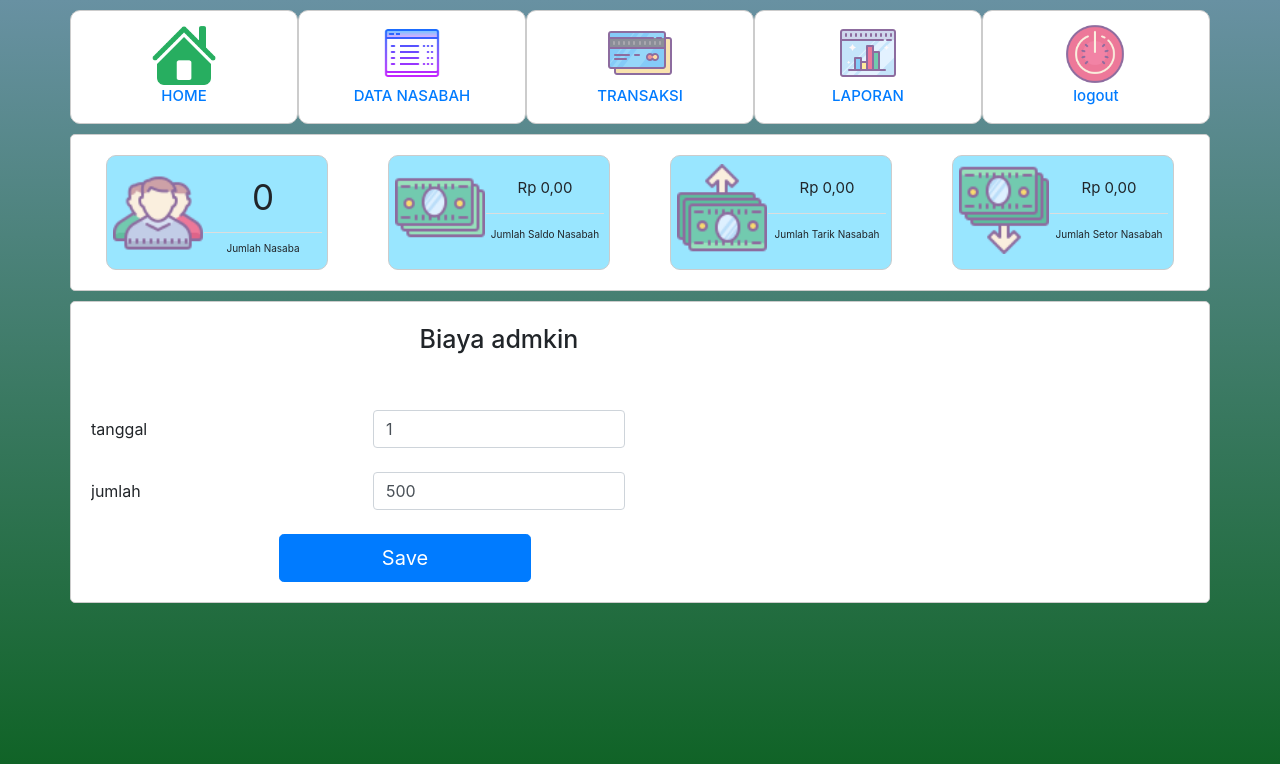
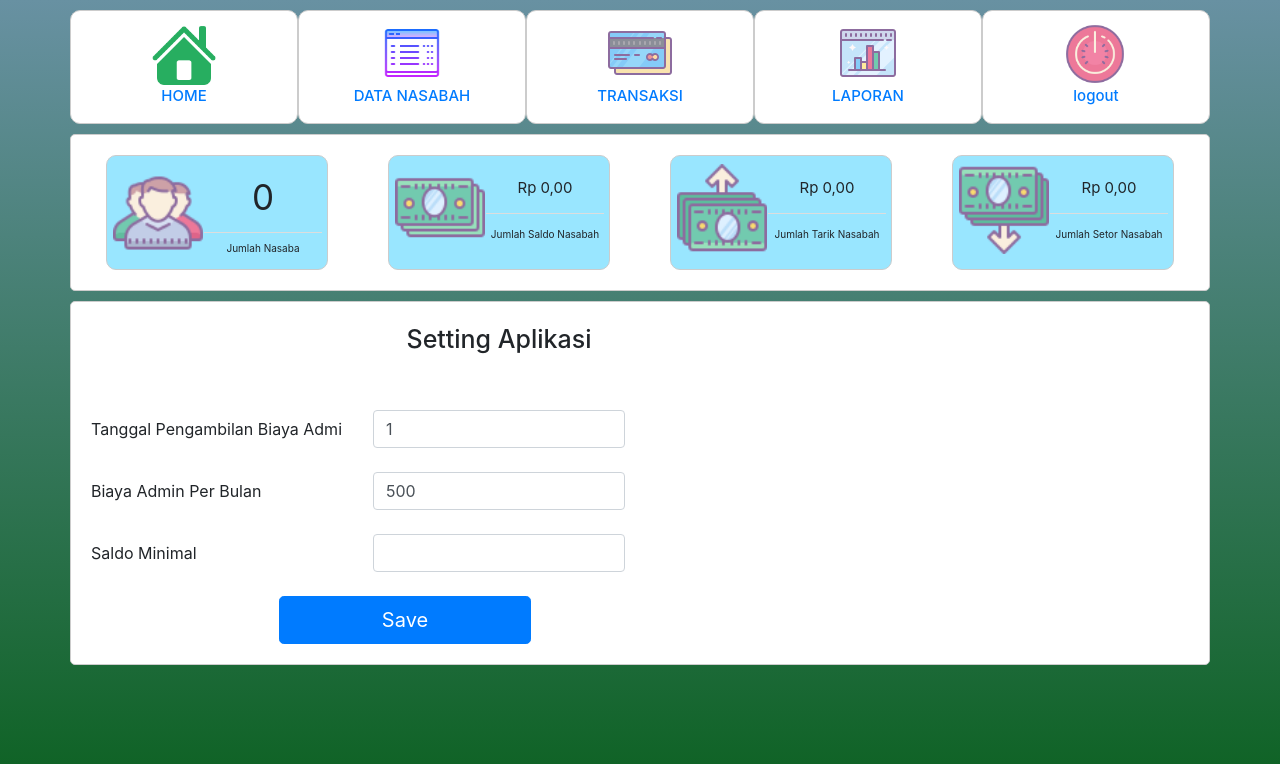
Before and after one commit to kurniagungk/tabungan-pondok, a CodeIgniter app: page /tabungan_pondok/ in a window 1280 px wide. Shown: the top 764 px of the page. Run offline with CodeIgniter, Linux system fonts and the light colour scheme; the visitor is signed in with stand-in values (Sample User, id 1); data comes from the database, SQL or seed files in the repository; data that the repository does not hold is empty; some libraries are stand-ins or nearby versions.

Commit message:
saldo minimal

```diff
--- a/application/controllers/Awal.php
+++ b/application/controllers/Awal.php
@@ -34,6 +34,7 @@ class Awal extends CI_Controller
 		$cek = $this->Datansb_model->cekrekap();
 		$biaya_tanggal = $this->Datansb_model->getSetting('biaya_tanggal');
 		$biaya_jumlah = $this->Datansb_model->getSetting('biaya_jumlah');
+		$saldo_minimal = $this->Datansb_model->getSetting('saldo_minimal');
 
 		/*
 
@@ -79,9 +80,6 @@ class Awal extends CI_Controller
 
 
 
-
-
-
 		$output = array(
 			'jnsb' 			=> $jnsb,
 			'jsaldo'		=> 'Rp ' . number_format("$tsaldo", 2, ",", "."),
@@ -92,7 +90,8 @@ class Awal extends CI_Controller
 			//	'uyada'			=> 'Rp ' . number_format("$uyada", 2, ",", "."),
 			//		'rekap'			=> 'Rp ' . number_format("$rekap", 2, ",", "."),
 			'tanggal'			=> $biaya_tanggal[0]->isi,
-			'jumlah'			=> $biaya_jumlah[0]->isi
+			'jumlah'			=> $biaya_jumlah[0]->isi,
+			'saldo'			=> $saldo_minimal[0]->isi,
 
 		);
 		echo json_encode($output);
@@ -214,8 +213,12 @@ class Awal extends CI_Controller
 	{
 		$tanggal = $this->input->post("tanggal");
 		$jumlah = $this->input->post("jumlah");
+		$saldo = $this->input->post("saldo");
+
+		var_dump($saldo);
 
 		$this->Datansb_model->saveSetting("biaya_tanggal", $tanggal);
 		$this->Datansb_model->saveSetting("biaya_jumlah", $jumlah);
+		$this->Datansb_model->saveSetting("saldo_minimal", $saldo);
 	}
 }
--- a/application/controllers/transaksi.php
+++ b/application/controllers/transaksi.php
@@ -55,7 +55,11 @@ class transaksi extends CI_Controller
 				'KETERANGAN'         => $this->input->post("keterangan"),
 			);
 		}
-		if ($jenis == "tarik" && $jumlah <= $saldo && $saldo > 5000) {
+
+
+		$saldo_minimal = $this->Datansb_model->getSetting('saldo_minimal')[0]->isi;
+
+		if ($jenis == "tarik" && $jumlah <= ($saldo - $saldo_minimal) && $saldo > $saldo_minimal) {
 			$user = array('SALDO' => $saldo - $jumlah);
 			$transaksi = array(
 				'TANGGAL'       =>  date("Y-m-d"),
--- a/application/views/Awal.php
+++ b/application/views/Awal.php
@@ -314,7 +314,7 @@
   <div class="container box">
     <div class="row">
       <div class="col-sm-9">
-        <h1>Biaya admkin</h1>
+        <h1>Setting Aplikasi</h1>
       </div>
     </div>
     <br>
@@ -323,7 +323,7 @@
       <div class="row">
 
         <div class="col-sm-3">
-          <input type="text" readonly class="form-control-plaintext" value="tanggal">
+          <input type="text" readonly class="form-control-plaintext" value="Tanggal Pengambilan Biaya Admin">
         </div>
         <div class="col-sm-3">
           <input type="number" min="1" max="29" class="form-control" id="SettingTanggal">
@@ -332,10 +332,19 @@
       <br>
       <div class="row">
         <div class="col-sm-3">
-          <input type="text" readonly class="form-control-plaintext" value="jumlah">
+          <input type="text" readonly class="form-control-plaintext" value="Biaya Admin Per Bulan">
         </div>
         <div class="col-sm-3">
           <input type="number" class="form-control" id="SettingJumlah">
+        </div>
+      </div>
+      <br>
+      <div class="row">
+        <div class="col-sm-3">
+          <input type="text" readonly class="form-control-plaintext" value="Saldo Minimal">
+        </div>
+        <div class="col-sm-3">
+          <input type="number" class="form-control" id="SettingSaldo">
         </div>
       </div>
       <br>
@@ -517,8 +526,7 @@
 
 
 <script type="text/javascript">
-  $(document).ready(function() {
-
+  function get_data() {
     $.ajax({
       url: '<?php echo base_url() . 'awal/jurnal' ?>',
       dataType: "json",
@@ -537,33 +545,23 @@
 
         $("#SettingJumlah").val(data.jumlah);
         $("#SettingTanggal").val(data.tanggal);
+        $("#SettingSaldo").val(data.saldo);
 
 
       }
     });
-
-    setInterval(function() {
-      $.ajax({
-        url: '<?php echo base_url() . 'awal/jurnal' ?>',
-        method: "post",
-        dataType: "json",
-        success: function(data) {
-          $('#juser').val(data.jnsb);
-          $('#jsaldou').val(data.jsaldo);
-          $('#jtarik').val(data.jtarik);
-          $('#jsetor').val(data.jsetor);
-          $('#rsetor').val(data.jsetor);
-          $("#rtarik").val(data.jtarik);
-          $('#asaldo').val(data.asaldo);
-          $('#tambahs').val(data.tambahs);
-          $("#totalr").val(data.rekap);
-          $("#uangyada").val(data.uyada);
+  }
 
 
 
-        }
-      });
 
+  $(document).ready(function() {
+
+    get_data();
+
+    setInterval(function() {
+
+      data();
 
 
     }, 30000);
@@ -705,6 +703,7 @@
 
       let jumlah = $("#SettingJumlah").val();
       let tanggal = $("#SettingTanggal").val();
+      let saldo = $("#SettingSaldo").val();
 
 
 
@@ -714,33 +713,15 @@
         data: {
           tanggal: tanggal,
           jumlah: jumlah,
+          saldo: saldo,
         },
         success: function() {
           $('#action').val('');
           $('#uangya').val('');
           alert('berhasil');
           $('#myModal1').modal('hide');
-          $.ajax({
-            url: '<?php echo base_url() . 'awal/jurnal' ?>',
-            dataType: "json",
-            success: function(data) {
 
-              $('#juser').val(data.jnsb);
-              $('#jsaldou').val(data.jsaldo);
-              $('#jtarik').val(data.jtarik);
-              $('#jsetor').val(data.jsetor);
-              $('#rsetor').val(data.jsetor);
-              $("#rtarik").val(data.jtarik);
-              //      $('#asaldo').val(data.asaldo);
-              //       $('#tambahs').val(data.tambahs);
-              //     $("#totalr").val(data.rekap);
-              //      $("#uangyada").val(data.uyada);
-
-
-              $("#SettingJumlah").val(data.jumlah);
-              $("#SettingTanggal").val(data.tanggal);
-            }
-          });
+          get_data();
 
         }
       });
--- a/tabungan_pondok.sql
+++ b/tabungan_pondok.sql
@@ -119,6 +119,7 @@ CREATE TABLE IF NOT EXISTS `setting` (
 REPLACE INTO `setting` (`id`, `nama`, `isi`) VALUES
 (1, 'biaya_tanggal', '1'),
 (2, 'biaya_jumlah', '500');
+(3, 'saldo_minimal', '5000');
 
 -- --------------------------------------------------------
 
```
